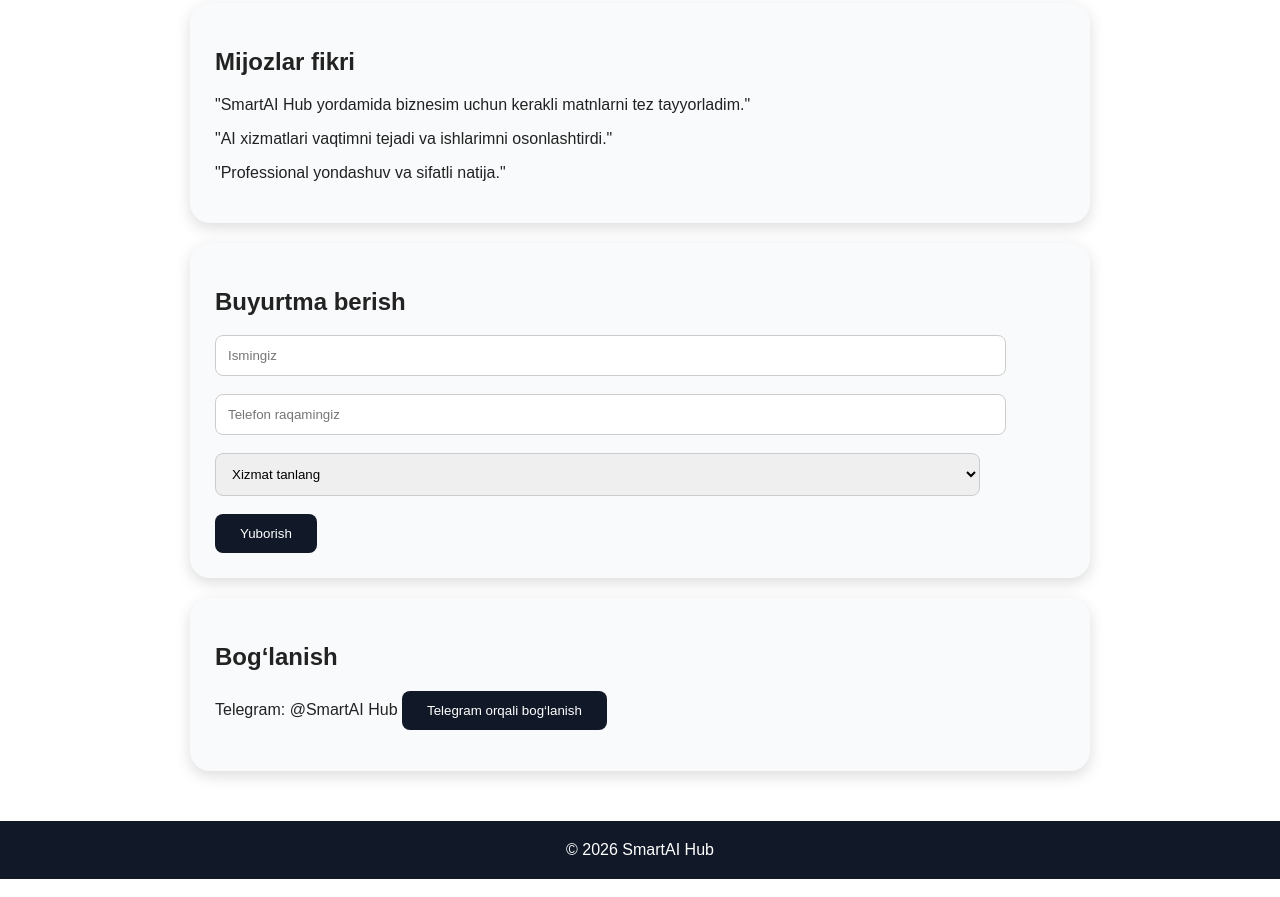
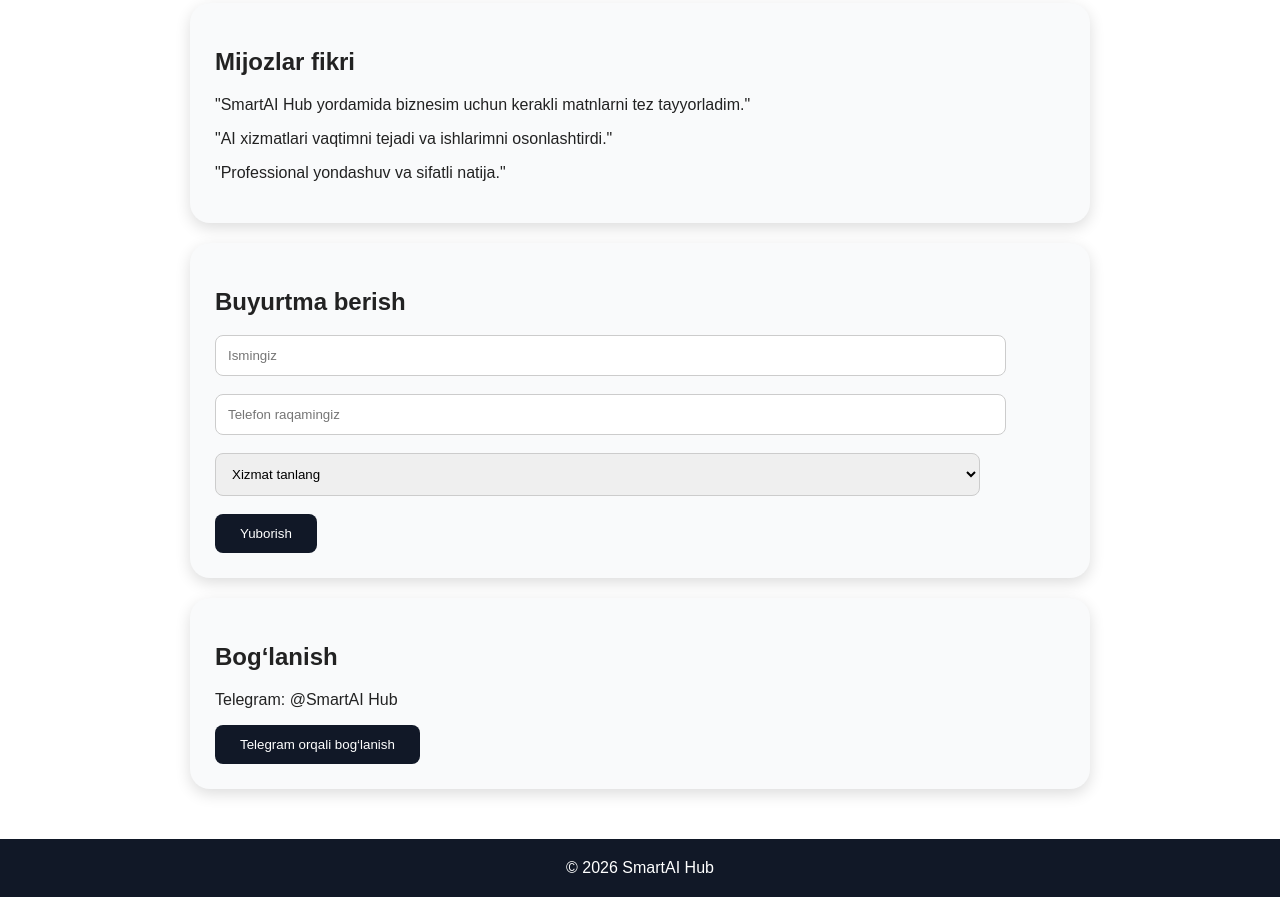
Before and after one commit to sanjarbekkadamov-dev/smartaihub.com, a plain HTML site: page index.html in a window 1280 px wide. Shown: the part 1331-2228 px from the top of the page. Drawn offline with Linux system fonts and the light colour scheme.

Commit message:
Update index.html

```diff
--- a/index.html
+++ b/index.html
@@ -256,7 +256,7 @@ Biz reklama, matn yaratish, tarjima va biznes rivojlantirish bo‘yicha yordam b
 
 <h2>Bog‘lanish</h2>
 
-<p>Telegram: @SmartAI Hub<href
+<p>Telegram: @SmartAI Hub</p>
 
 <a href="https://t.me/Sanjarsmartaicom" target="_blank">
 
```
